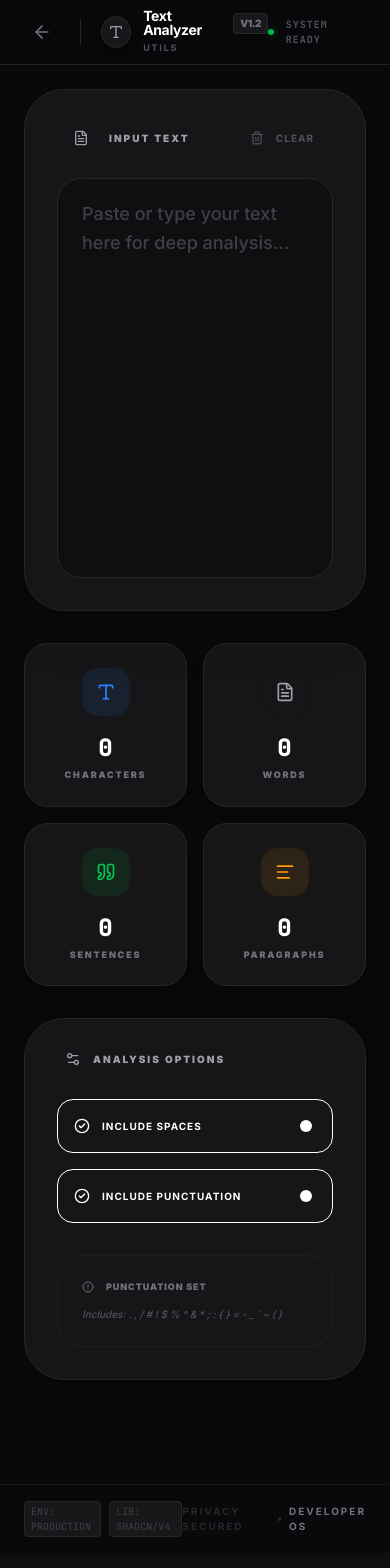
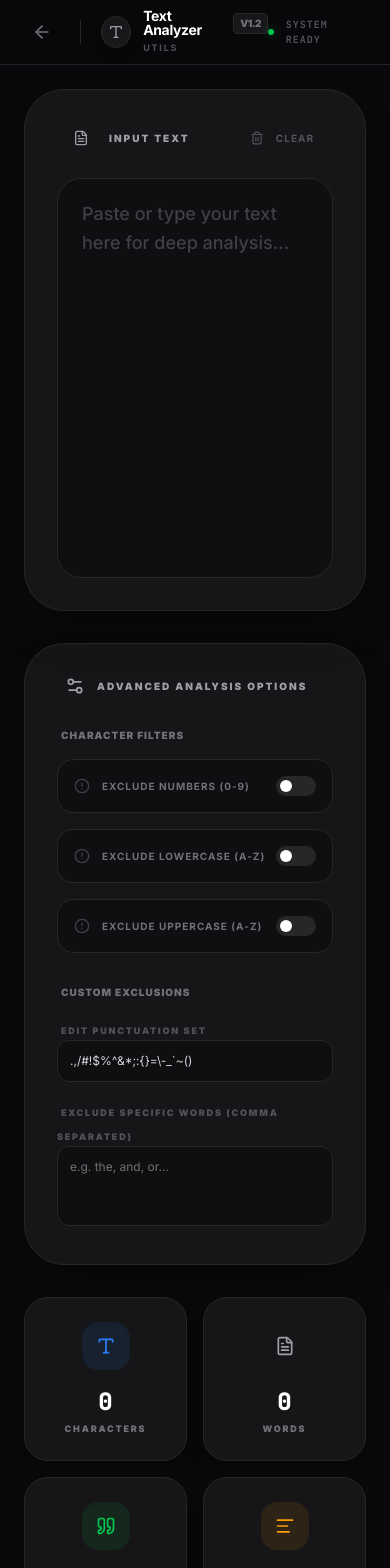
Before and after one commit to hisham-pp/toolkit, a Next.js app: page /tools/text-analyzer in a window 390 px wide. Shown: the top 1568 px of the page. Built offline with nearby package versions, Linux system fonts and the light colour scheme.

Commit message:
feat: add advanced filtering options to Text Analyzer (edit punctuation, exclude words, exclude numbers/letters)

```diff
--- a/src/app/tools/text-analyzer/page.tsx
+++ b/src/app/tools/text-analyzer/page.tsx
@@ -21,21 +21,48 @@ export default function TextAnalyzerPage() {
   const [includeSpaces, setIncludeSpaces] = useState(true);
   const [includePunctuation, setIncludePunctuation] = useState(true);
 
+  // Advanced Options
+  const [excludeNumbers, setExcludeNumbers] = useState(false);
+  const [excludeLowercase, setExcludeLowercase] = useState(false);
+  const [excludeUppercase, setExcludeUppercase] = useState(false);
+  const [customPunctuation, setCustomPunctuation] = useState(".,/#!$%^&*;:{}=\\-_`~()");
+  const [excludedWords, setExcludedWords] = useState("");
+
   const stats = useMemo(() => {
     const trimmedText = text.trim();
 
     // Character logic
-    let charCount = text.length;
+    let processedCharText = text;
+
     if (!includeSpaces) {
-      charCount = text.replace(/\s/g, "").length;
+      processedCharText = processedCharText.replace(/\s/g, "");
     }
+
     if (!includePunctuation) {
-      charCount = (includeSpaces ? text : text.replace(/\s/g, ""))
-        .replace(/[.,/#!$%^&*;:{}=\-_`~()]/g, "").length;
+      // Escape special regex characters in custom punctuation
+      const escapedPunc = customPunctuation.replace(/[.*+?^${}()|[\]\\]/g, '\\$&');
+      processedCharText = processedCharText.replace(new RegExp(`[${escapedPunc}]`, 'g'), "");
+    }
+
+    if (excludeNumbers) {
+      processedCharText = processedCharText.replace(/[0-9]/g, "");
+    }
+
+    if (excludeLowercase) {
+      processedCharText = processedCharText.replace(/[a-z]/g, "");
+    }
+
+    if (excludeUppercase) {
+      processedCharText = processedCharText.replace(/[A-Z]/g, "");
     }
 
     // Word logic
-    const wordCount = trimmedText ? trimmedText.split(/\s+/).filter(w => w.length > 0).length : 0;
+    let words = trimmedText ? trimmedText.split(/\s+/).filter(w => w.length > 0) : [];
+
+    if (excludedWords.trim()) {
+      const stopWords = excludedWords.split(/[,|\s]+/).map(w => w.trim().toLowerCase()).filter(w => w.length > 0);
+      words = words.filter(w => !stopWords.includes(w.toLowerCase()));
+    }
 
     // Sentence logic
     const sentenceCount = trimmedText ? text.split(/[.!?]+/).filter(s => s.trim().length > 0).length : 0;
@@ -44,12 +71,12 @@ export default function TextAnalyzerPage() {
     const paragraphCount = trimmedText ? text.split(/\n+/).filter(p => p.trim().length > 0).length : 0;
 
     return {
-      characters: charCount,
-      words: wordCount,
+      characters: processedCharText.length,
+      words: words.length,
       sentences: sentenceCount,
       paragraphs: paragraphCount,
     };
-  }, [text, includeSpaces, includePunctuation]);
+  }, [text, includeSpaces, includePunctuation, excludeNumbers, excludeLowercase, excludeUppercase, customPunctuation, excludedWords]);
 
   const clear = () => {
     setText("");
@@ -62,6 +89,32 @@ export default function TextAnalyzerPage() {
     { label: "Sentences", value: stats.sentences, icon: <Quote className="w-5 h-5" />, color: "text-green-500", bg: "bg-green-500/10" },
     { label: "Paragraphs", value: stats.paragraphs, icon: <AlignLeft className="w-5 h-5" />, color: "text-amber-500", bg: "bg-amber-500/10" },
   ];
+
+  const ToggleButton = ({ active, onClick, label, icon: Icon }: any) => (
+    <button
+      onClick={onClick}
+      className={cn(
+        "w-full flex items-center justify-between p-4 rounded-2xl border transition-all duration-300",
+        active
+          ? "bg-primary/5 border-primary/30 text-white"
+          : "bg-zinc-950/50 border-zinc-800 text-zinc-500"
+      )}
+    >
+      <div className="flex items-center gap-3">
+        {active ? <CheckCircle2 className="w-4 h-4 text-primary" /> : <AlertCircle className="w-4 h-4 text-zinc-700" />}
+        <span className="text-[10px] font-bold uppercase tracking-widest">{label}</span>
+      </div>
+      <div className={cn(
+        "w-10 h-5 rounded-full relative transition-colors",
+        active ? "bg-primary" : "bg-zinc-800"
+      )}>
+        <div className={cn(
+          "absolute top-1 w-3 h-3 rounded-full bg-white transition-all",
+          active ? "right-1" : "left-1"
+        )} />
+      </div>
+    </button>
+  );
 
   return (
     <div className="max-w-6xl mx-auto space-y-8 pb-20">
@@ -95,15 +148,58 @@ export default function TextAnalyzerPage() {
               className="min-h-[400px] font-medium text-lg leading-relaxed placeholder:text-zinc-700"
             />
           </div>
+
+          {/* Advanced Options Section */}
+          <div className="bg-[#161618] border border-zinc-800 rounded-[2.5rem] p-8 space-y-8 shadow-2xl">
+             <div className="flex items-center gap-3 px-2">
+                <Settings2 className="w-5 h-5 text-primary" />
+                <h3 className="text-[10px] font-black uppercase tracking-[0.2em] text-zinc-400">Advanced Analysis Options</h3>
+             </div>
+
+             <div className="grid grid-cols-1 md:grid-cols-2 gap-8">
+                <div className="space-y-6">
+                   <div className="space-y-4">
+                      <h4 className="text-[10px] font-black uppercase tracking-widest text-zinc-500 ml-1">Character Filters</h4>
+                      <ToggleButton active={excludeNumbers} onClick={() => setExcludeNumbers(!excludeNumbers)} label="Exclude Numbers (0-9)" />
+                      <ToggleButton active={excludeLowercase} onClick={() => setExcludeLowercase(!excludeLowercase)} label="Exclude Lowercase (a-z)" />
+                      <ToggleButton active={excludeUppercase} onClick={() => setExcludeUppercase(!excludeUppercase)} label="Exclude Uppercase (A-Z)" />
+                   </div>
+                </div>
+
+                <div className="space-y-6">
+                   <div className="space-y-4">
+                      <h4 className="text-[10px] font-black uppercase tracking-widest text-zinc-500 ml-1">Custom Exclusions</h4>
+                      <div className="space-y-2">
+                         <label className="text-[9px] font-black uppercase tracking-[0.2em] text-zinc-600 ml-1">Edit Punctuation Set</label>
+                         <input
+                            type="text"
+                            value={customPunctuation}
+                            onChange={(e) => setCustomPunctuation(e.target.value)}
+                            className="w-full bg-zinc-950/50 border border-zinc-800 rounded-xl p-3 text-xs text-zinc-300 focus:outline-none focus:ring-1 focus:ring-primary/50"
+                         />
+                      </div>
+                      <div className="space-y-2">
+                         <label className="text-[9px] font-black uppercase tracking-[0.2em] text-zinc-600 ml-1">Exclude Specific Words (comma separated)</label>
+                         <textarea
+                            value={excludedWords}
+                            onChange={(e) => setExcludedWords(e.target.value)}
+                            placeholder="e.g. the, and, or..."
+                            className="w-full bg-zinc-950/50 border border-zinc-800 rounded-xl p-3 text-xs text-zinc-300 focus:outline-none focus:ring-1 focus:ring-primary/50 min-h-[80px] resize-none"
+                         />
+                      </div>
+                   </div>
+                </div>
+             </div>
+          </div>
         </div>
 
-        {/* Sidebar Controls & Stats */}
+        {/* Sidebar Stats */}
         <div className="lg:col-span-4 space-y-8">
           {/* Stats Grid */}
           <div className="grid grid-cols-2 gap-4">
             {statCards.map((card) => (
-              <div key={card.label} className="bg-[#161618] border border-zinc-800 rounded-3xl p-6 shadow-xl flex flex-col items-center justify-center gap-4 text-center">
-                <div className={cn("w-12 h-12 rounded-2xl flex items-center justify-center shadow-inner", card.bg)}>
+              <div key={card.label} className="bg-[#161618] border border-zinc-800 rounded-3xl p-6 shadow-xl flex flex-col items-center justify-center gap-4 text-center group hover:border-primary/30 transition-all">
+                <div className={cn("w-12 h-12 rounded-2xl flex items-center justify-center shadow-inner transition-transform group-hover:scale-110", card.bg)}>
                   <div className={card.color}>{card.icon}</div>
                 </div>
                 <div className="space-y-1">
@@ -114,69 +210,24 @@ export default function TextAnalyzerPage() {
             ))}
           </div>
 
-          {/* Settings Panel */}
+          {/* Quick Analysis Panel */}
           <div className="bg-[#161618] border border-zinc-800 rounded-[2.5rem] p-8 space-y-8 shadow-2xl">
             <div className="flex items-center gap-3 px-2">
               <Settings2 className="w-4 h-4 text-primary" />
-              <h3 className="text-[10px] font-black uppercase tracking-[0.2em] text-zinc-400">Analysis Options</h3>
+              <h3 className="text-[10px] font-black uppercase tracking-[0.2em] text-zinc-400">Quick Filters</h3>
             </div>
 
             <div className="space-y-4">
-              <button
-                onClick={() => setIncludeSpaces(!includeSpaces)}
-                className={cn(
-                  "w-full flex items-center justify-between p-4 rounded-2xl border transition-all duration-300",
-                  includeSpaces
-                    ? "bg-primary/5 border-primary/30 text-white"
-                    : "bg-zinc-950/50 border-zinc-800 text-zinc-500"
-                )}
-              >
-                <div className="flex items-center gap-3">
-                  {includeSpaces ? <CheckCircle2 className="w-4 h-4 text-primary" /> : <AlertCircle className="w-4 h-4 text-zinc-700" />}
-                  <span className="text-[10px] font-bold uppercase tracking-widest">Include Spaces</span>
-                </div>
-                <div className={cn(
-                  "w-10 h-5 rounded-full relative transition-colors",
-                  includeSpaces ? "bg-primary" : "bg-zinc-800"
-                )}>
-                  <div className={cn(
-                    "absolute top-1 w-3 h-3 rounded-full bg-white transition-all",
-                    includeSpaces ? "right-1" : "left-1"
-                  )} />
-                </div>
-              </button>
-
-              <button
-                onClick={() => setIncludePunctuation(!includePunctuation)}
-                className={cn(
-                  "w-full flex items-center justify-between p-4 rounded-2xl border transition-all duration-300",
-                  includePunctuation
-                    ? "bg-primary/5 border-primary/30 text-white"
-                    : "bg-zinc-950/50 border-zinc-800 text-zinc-500"
-                )}
-              >
-                <div className="flex items-center gap-3">
-                  {includePunctuation ? <CheckCircle2 className="w-4 h-4 text-primary" /> : <AlertCircle className="w-4 h-4 text-zinc-700" />}
-                  <span className="text-[10px] font-bold uppercase tracking-widest">Include Punctuation</span>
-                </div>
-                <div className={cn(
-                  "w-10 h-5 rounded-full relative transition-colors",
-                  includePunctuation ? "bg-primary" : "bg-zinc-800"
-                )}>
-                  <div className={cn(
-                    "absolute top-1 w-3 h-3 rounded-full bg-white transition-all",
-                    includePunctuation ? "right-1" : "left-1"
-                  )} />
-                </div>
-              </button>
+              <ToggleButton active={includeSpaces} onClick={() => setIncludeSpaces(!includeSpaces)} label="Include Spaces" />
+              <ToggleButton active={includePunctuation} onClick={() => setIncludePunctuation(!includePunctuation)} label="Include Punctuation" />
             </div>
 
             <div className="bg-zinc-900/30 border border-zinc-800/50 p-6 rounded-3xl space-y-3">
                <div className="flex items-center gap-3 text-zinc-500 font-black uppercase tracking-widest text-[9px]">
-                  <AlertCircle className="w-3 h-3" /> Punctuation Set
+                  <AlertCircle className="w-3 h-3" /> Note
                </div>
                <p className="text-[10px] text-zinc-600 leading-relaxed font-medium italic">
-                 Includes: . , / # ! $ % ^ & * ; : { "{" } { "}" } = - _ ` ~ ( )
+                 Character count updates in real-time based on your selected filters and advanced exclusions.
                </p>
             </div>
           </div>
```
